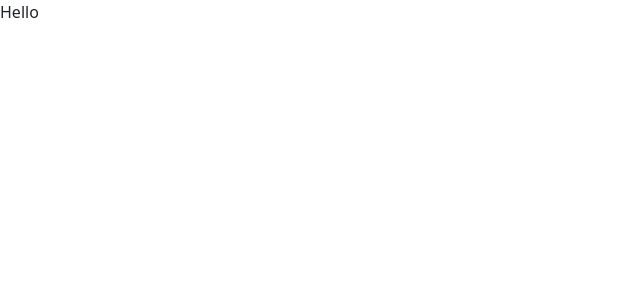
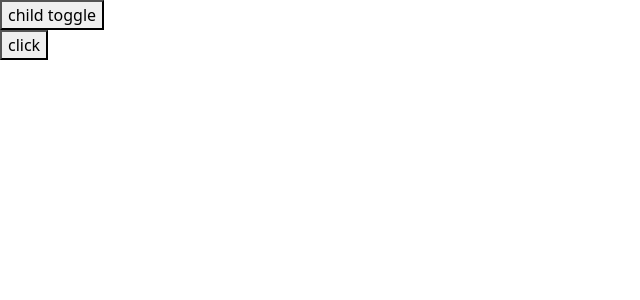
Before and after one commit to nikhil00shinde/movies, a React (Create React App) app in the folder movies/: page / in a window 1280 px wide. Shown: the top 300 px of the page, without its empty margins (0-640 px from the left). Built offline with nearby package versions, Linux system fonts and the light colour scheme.

Commit message:
component lifecycle

```diff
--- a/movies/src/App.js
+++ b/movies/src/App.js
@@ -1,9 +1,29 @@
-let App = ()=> {
-  return (
-    <div>
-            Hello
-    </div>
-  );
+import React from "react";
+import Child from "./Child"
+
+
+class App extends React.Component{
+
+  state = {child:true};
+
+  render(){
+    return (
+      <div>
+        <button onClick = {()=>{
+          if(this.state.child)
+          {
+            this.setState({child:false});
+          }
+          else
+          {
+            this.setState({child:true});
+          }
+        }}>child toggle</button>
+
+        {this.state.child ? <Child/>:""}
+
+      </div>
+    )
+  }
 }
-
 export default App;
--- /dev/null
+++ b/movies/src/Child.jsx
@@ -0,0 +1,51 @@
+import React from "react";
+
+class Child extends React.Component{
+
+    constructor(props){
+
+        super(props)
+
+        this.state = {on:true};
+        console.log("constructor was called");
+
+    }
+
+    // state = {};
+
+
+    componentDidUpdate(){
+        console.log("component did update was called");
+    }
+
+
+   componentDidMount(){
+       console.log("component did mount was called");
+   }
+
+    render(){
+        console.log("render was called")
+        return (
+            <div>
+                <button onClick = {()=>{
+                if(this.state.on)
+                {
+                    this.setState({on:false});
+                }
+                else
+                {
+                    this.setState({on:true});
+                }
+              }}>click</button>
+            </div>
+
+        )
+    }
+
+
+    componentWillUnmount(){
+        console.log("component will unmount was called");
+    }
+}
+
+export default Child;
```
